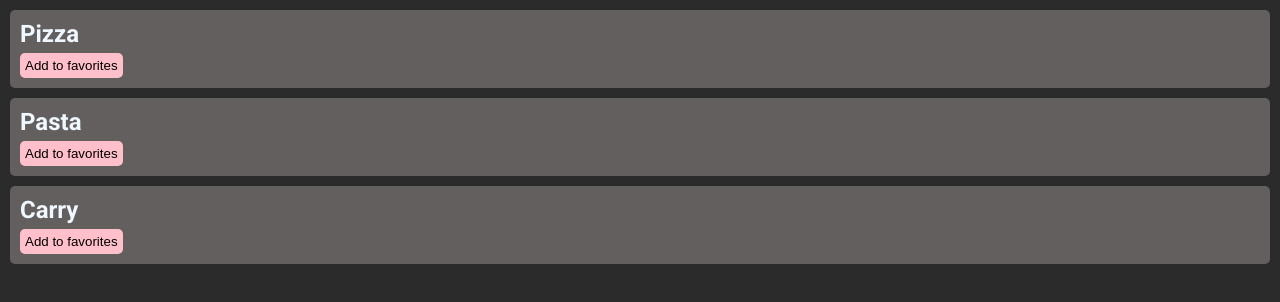
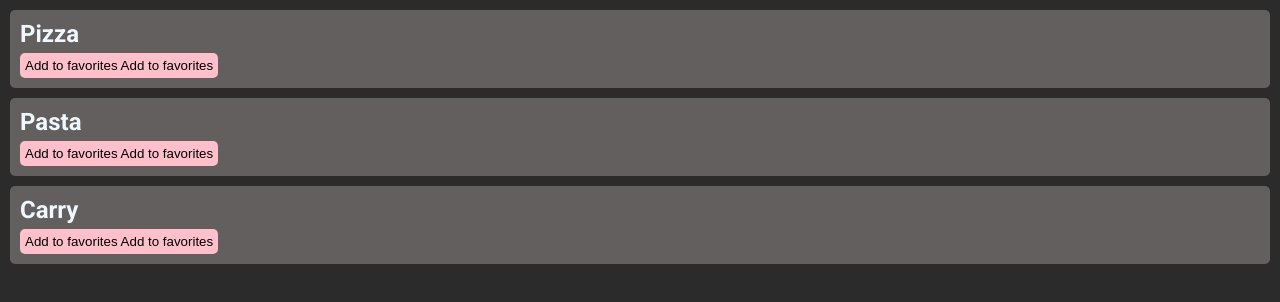
Before and after one commit to Veronika4Donchenko4/RTK, a React (Create React App) app: page / in a window 1280 px wide. Shown: the top 302 px of the page. Built offline with nearby package versions, Linux system fonts and the light colour scheme; a web font is replaced by a local one.

Commit message:
trying to work with disputch, crashes with an error

```diff
--- a/src/recipe-item/RecipeItem.jsx
+++ b/src/recipe-item/RecipeItem.jsx
@@ -1,16 +1,26 @@
-import { useSelector } from 'react-redux'
+import { useDispatch, useSelector } from 'react-redux'
 import React from 'react'
 import styles from './RecipeItem.module.css'
+import { actions } from '../store/favorite/favorite.slice'
 
 
 const RecipeItem = ( {recipe} ) => {
     const { favorites } = useSelector(state => state)
+    console.log( favorites)
+
+    const dispatch = useDispatch()
+
+    const isExists = favorites.some(r => r.id === recipe.id)
 
     console.log(favorites)
   return (
     <div className={ styles.item }>
         <h2>{recipe.name}</h2>
-        <button>Add to favorites</button>
+        <button onClick = {() =>
+            dispatch(actions.
+                toggleFavorites(recipe))}>
+                {isExists ? 'Remove from' : 'Add to'} favorites
+            Add to favorites</button>
     </div>
   )
 }
--- a/src/store/favorite/favorite.slice.js
+++ b/src/store/favorite/favorite.slice.js
@@ -10,10 +10,13 @@ export const favoritesSlice = createSlice({
         toggleFavorites: (state, {payload: recipe}) => {
             const isExists = state.some(r => r.id === recipe.id)
 
-            if(isExists)
-             state = state.filter(r => r.id !== recipe.id)
-             else
-         state.push(recipe)
+            if(isExists){
+                const index = state.findIndex(item => item.id
+                 === recipe.id)
+            if (index !== -1) {
+                state.splice(index, 1)
+               }
+            } else state.push(recipe)
         }
     }
 })
```
